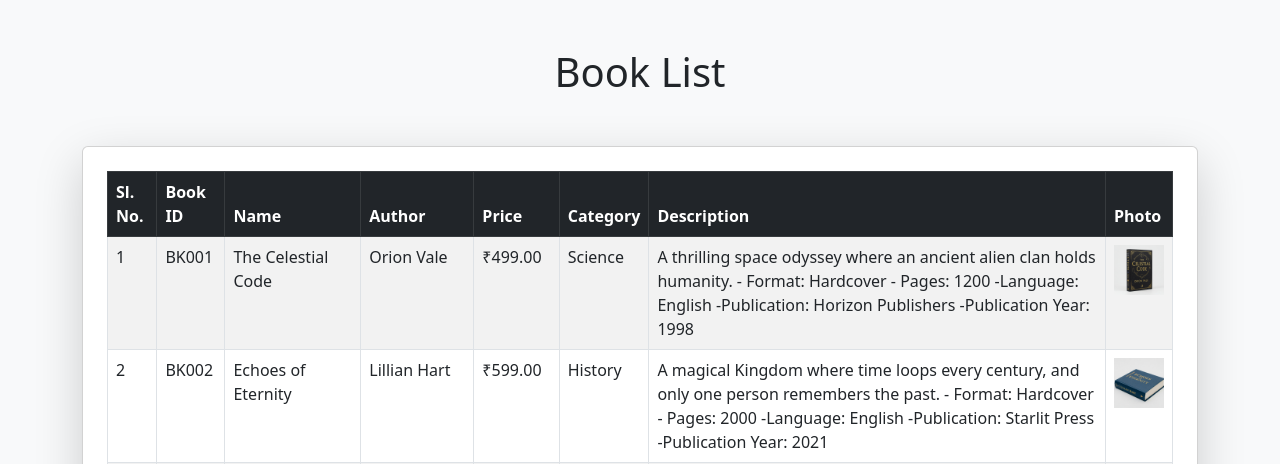
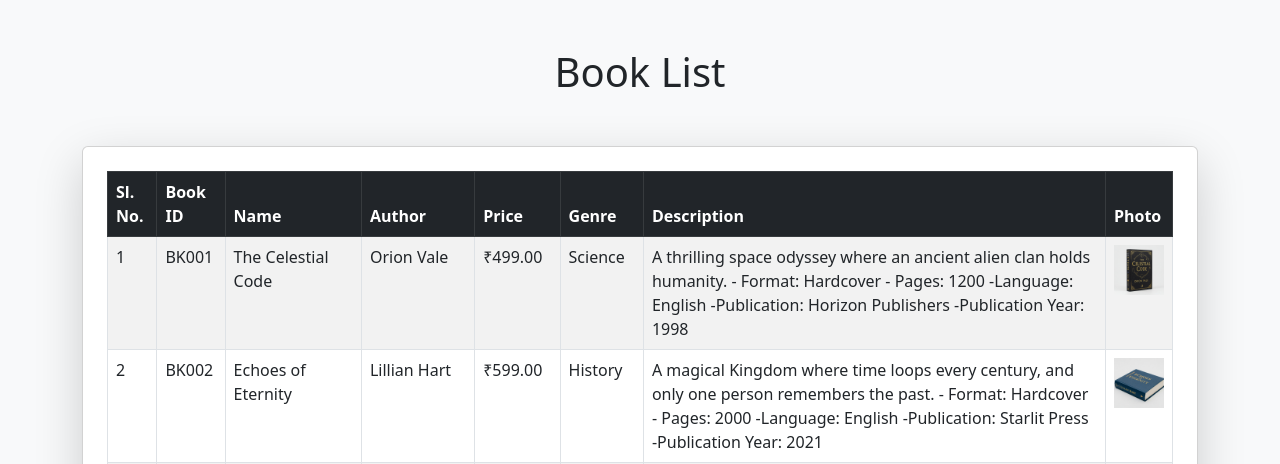
Before and after one commit to Sreedevi0602/aloud-backend, a Django app: page /booklist/ in a window 1280 px wide. Shown: the top 464 px of the page. Run offline with Django 5.2, Linux system fonts and the light colour scheme; data comes from the database, SQL or seed files in the repository; both versions use the stored data as it was after the commit; some libraries are stand-ins or nearby versions.

Commit message:
just before categorization of the books

```diff
--- a/aloud/myapp/urls.py
+++ b/aloud/myapp/urls.py
@@ -11,5 +11,5 @@ urlpatterns = [
     path('create-category/', views.create_category, name='create_category'),
     path('category/<int:category_id>/', category_detail, name='category_detail'),
     path('api/categories/', views.CategoryList.as_view(), name='category_list'),
-    path('api/categories/<int:id>/', views.CategoryDetail.as_view(), name='category_detail'),
+    path('api/categories/<int:id>/', views.CategoryDetail.as_view(), name='category_details'),
 ]
--- a/aloud/templates/booklist.html
+++ b/aloud/templates/booklist.html
@@ -21,7 +21,7 @@
                         <th>Name</th>
                         <th>Author</th>
                         <th>Price</th>
-                        <th>Category</th>
+                        <th>Genre</th>
                         <th>Description</th>
                         <th>Photo</th>
                     </tr>
```
Also changed, not shown: aloud/db.sqlite3.
